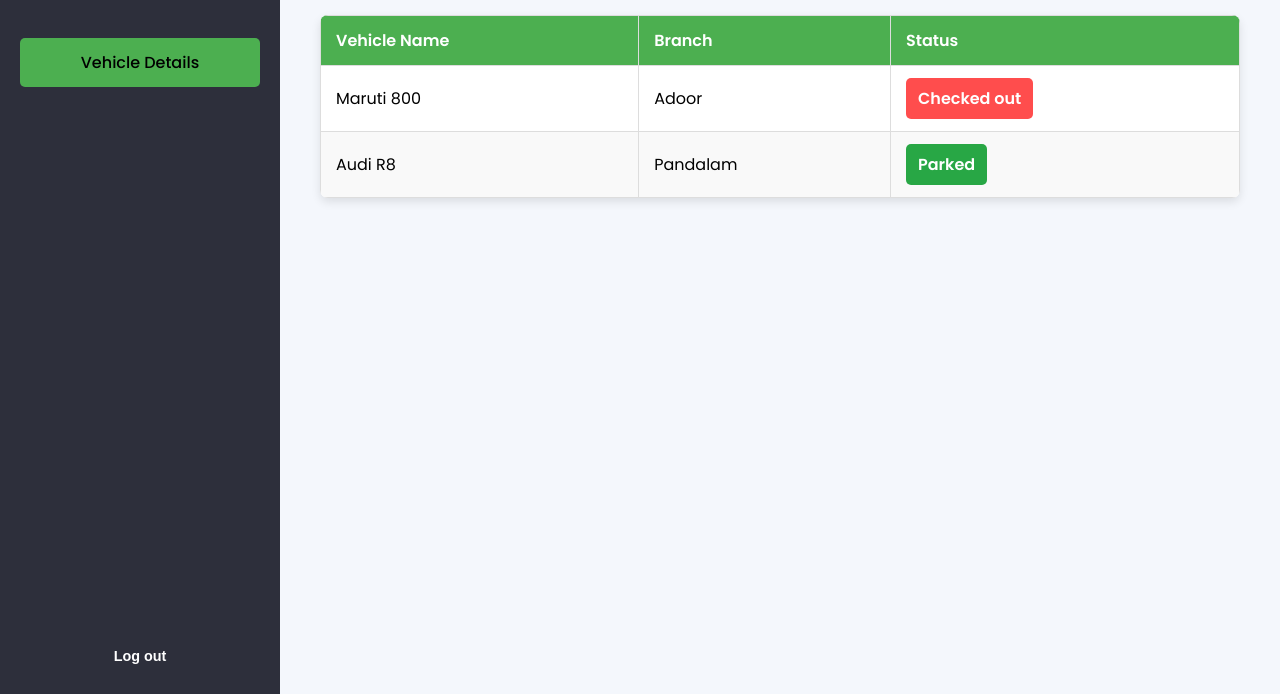
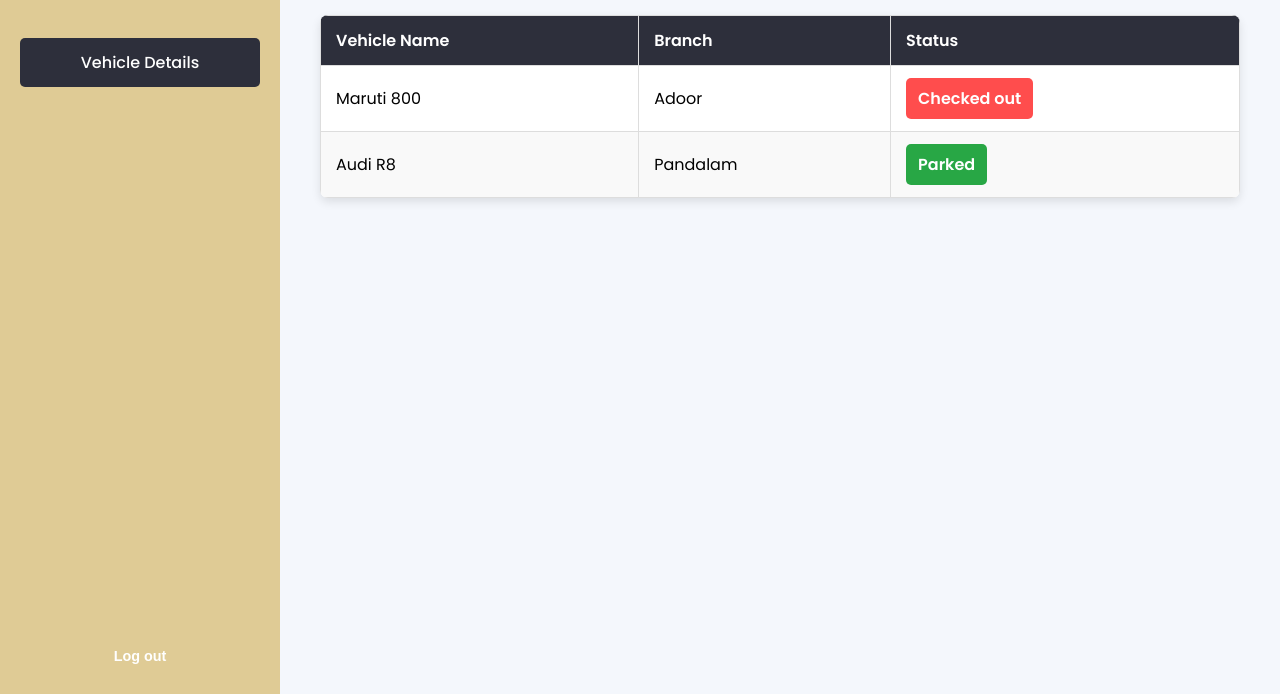
Before and after one commit to Rizzy-2005/Vehicle-Parking-system, a plain HTML site: page vehicle_details.html in a window 1280 px wide. Shown: the part 146-840 px from the top of the page. Drawn offline with Linux system fonts and the light colour scheme.

Commit message:
Changed Theme

```diff
--- a/vehicle_details.html
+++ b/vehicle_details.html
@@ -17,12 +17,12 @@
 
     /* Sidebar Styling */
     .sidebar {
-      background-color: #2d2f3b;
+      background-color: #DFCB95;
       width: 240px;
       padding: 20px;
       text-align: center;
       height: 100vh;
-      color: white;
+      color: black;
       display: flex;
       flex-direction: column;
       position: relative;
@@ -49,8 +49,8 @@
 
     .sidebar a:hover,
     .sidebar a.active {
-      background-color: #4caf50;
-      color: black;
+      background-color: #2d2f3b;
+      color: white;
     }
 
     /* Logout Button Styling */
@@ -111,7 +111,7 @@
     }
 
     .vehicle-table th {
-      background-color: #4caf50;
+      background-color: #2d2f3b;
       color: white;
       font-weight: 600;
     }
@@ -137,6 +137,7 @@
     .parked {
       background-color: #28a745;
       color: white;
+      width: 18%;
     }
 
     /* Responsive Design */
```
Also changed, not shown: available_branches.html (+5 -5 lines).
